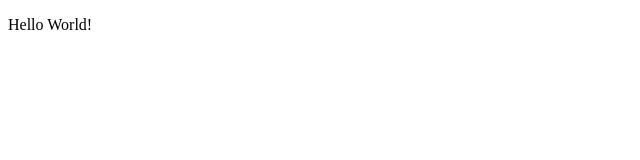
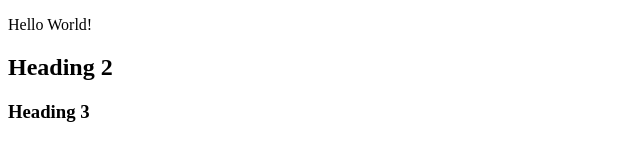
Before and after one commit to BleronHamiti/DS-Junction, a plain HTML site: page index.html in a window 1280 px wide. Shown: the whole page, without its empty margins (0-640 px from the left). Drawn offline with Linux system fonts and the light colour scheme.

Commit message:
Updated index.html

```diff
--- a/index.html
+++ b/index.html
@@ -8,6 +8,12 @@
   <body>
     <div>
       <p>Hello World!</p>
+
+      <div>
+        <h2>Heading 2</h2>
+
+        <h3>Heading 3</h3>
+      </div>
     </div>
   </body>
 </html>
```
